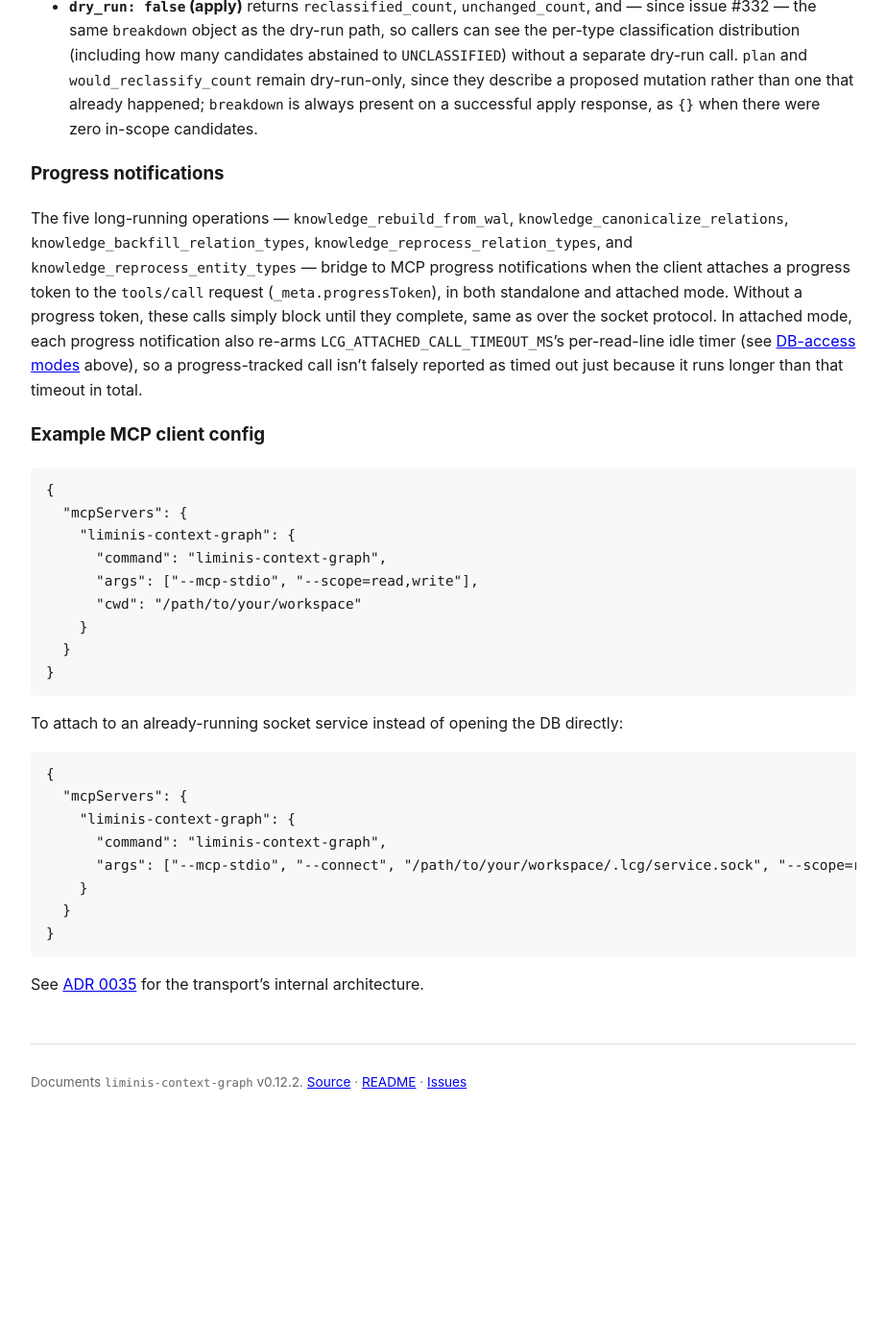
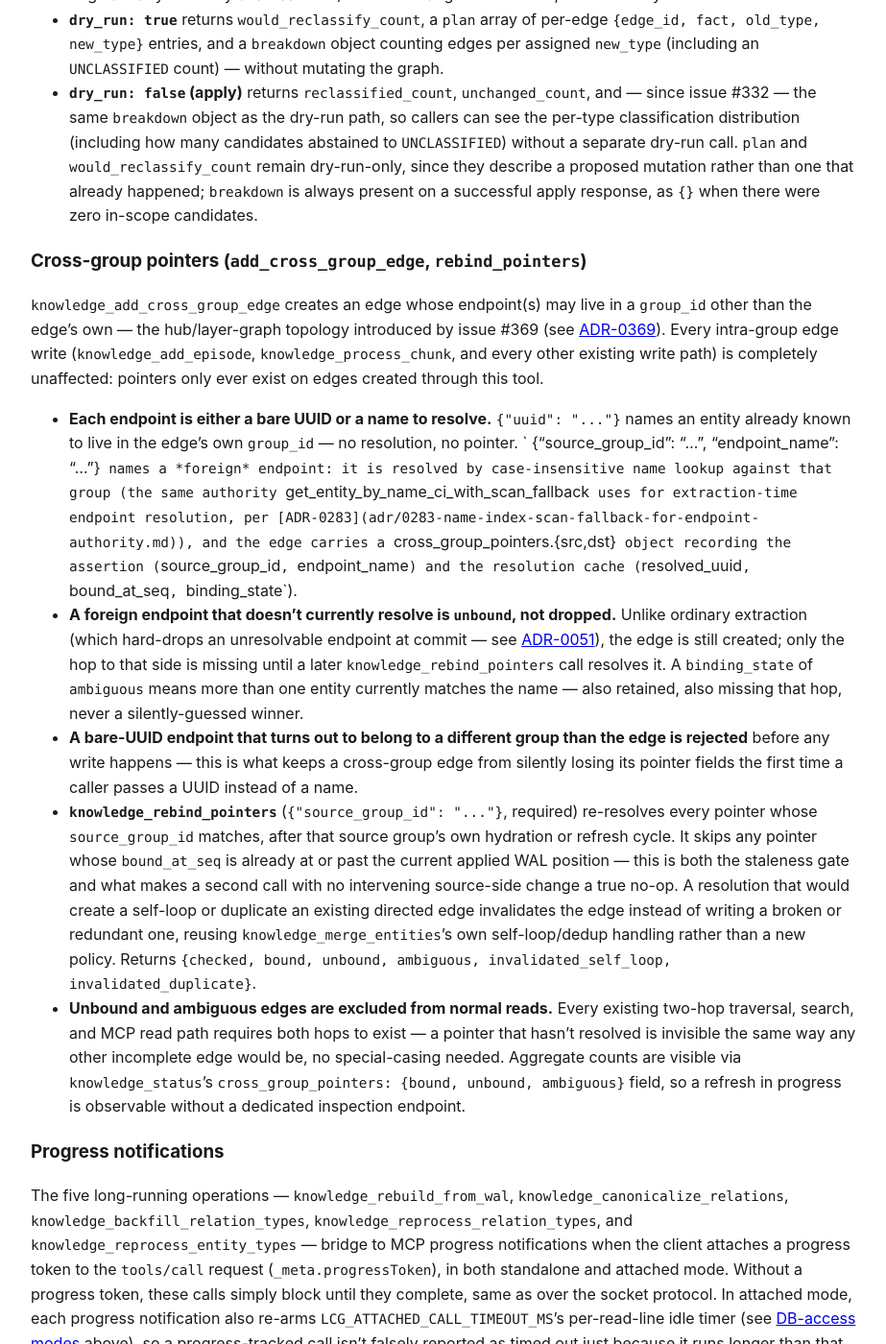
Before and after one commit to verveguy/liminis-context-graph, a Jekyll site: the page built from docs/ipc-mcp-reference.md, in a window 1280 px wide and 1400 px high, scrolled down 5564 px. Shown: the whole window at 96% size, without its empty margins (178-1101 px from the left). Built offline with Jekyll 4.4.1, drawn with Linux system fonts in a browser that asks for light colours; before the commit the page ends 6733 px from its top, so only the background shows below that; some of the changed text lies outside the part shown.

Commit message:
docs(adr): add ADR-0369 for resolvable cross-group pointers
Documents the cross_group_pointers attributes-JSON shape, the
bound/unbound/ambiguous tri-state and its independence from invalid_at,
why resolution reuses ADR-0283's authority, and the relationship to
ADR-0051 (commit-time drop exemption) and ADR-0368 (re-bind's dedup
scoping). Also documents knowledge_add_cross_group_edge and
knowledge_rebind_pointers in docs/ipc-mcp-reference.md and regenerates
docs/llms-full.txt.

```diff
--- a/docs/ipc-mcp-reference.md
+++ b/docs/ipc-mcp-reference.md
@@ -30,6 +30,7 @@ not exposed as an MCP tool.
 | Deletion | `knowledge_delete_episode`, `knowledge_delete_by_source`, `knowledge_delete_chunk_episode`, `knowledge_clear_all` |
 | Curation | `knowledge_merge_entities`, `knowledge_validate_corrections`, `knowledge_apply_corrections`, `knowledge_reprocess_entity_types` |
 | Relation typing | `knowledge_canonicalize_relations`, `knowledge_backfill_relation_types` (deprecated), `knowledge_reprocess_relation_types` |
+| Cross-group pointers | `knowledge_add_cross_group_edge`, `knowledge_rebind_pointers` |
 | WAL administration | `knowledge_dump_wal`, `knowledge_prepare_checkpoint`, `knowledge_rebuild_from_wal`, `knowledge_build_indices` |
 | Recovery / lifecycle | `knowledge_recover`, `knowledge_recover_full`, `knowledge_close` |
 
@@ -103,9 +104,9 @@ union of all active scopes.
 | Scope | Methods |
 |-------|---------|
 | `read` | `knowledge_status`, `knowledge_find_entities`, `knowledge_find_relationships`, `knowledge_get_episodes`, `knowledge_get_nodes_by_group`, `knowledge_get_edges_by_group`, `knowledge_get_edges_by_uuids`, `knowledge_search_passages`, `knowledge_list_entities`, `knowledge_list_relationships`, `knowledge_get_entity_neighbors`, `knowledge_get_entities_by_source`, `knowledge_rebuild_status`, `knowledge_validate_corrections` |
-| `write` | `knowledge_process_chunk`, `knowledge_add_episode`, `knowledge_delete_episode`, `knowledge_delete_by_source`, `knowledge_delete_chunk_episode`, `knowledge_clear_all`, `knowledge_apply_corrections`, `knowledge_merge_entities`, `knowledge_reprocess_entity_types`, `knowledge_canonicalize_relations`, `knowledge_backfill_relation_types`, `knowledge_reprocess_relation_types` |
+| `write` | `knowledge_process_chunk`, `knowledge_add_episode`, `knowledge_delete_episode`, `knowledge_delete_by_source`, `knowledge_delete_chunk_episode`, `knowledge_clear_all`, `knowledge_apply_corrections`, `knowledge_merge_entities`, `knowledge_reprocess_entity_types`, `knowledge_canonicalize_relations`, `knowledge_backfill_relation_types`, `knowledge_reprocess_relation_types`, `knowledge_add_cross_group_edge` |
 | `cypher` | `knowledge_query_cypher` |
-| `admin` | `knowledge_dump_wal`, `knowledge_prepare_checkpoint`, `knowledge_rebuild_from_wal`, `knowledge_recover`, `knowledge_recover_full`, `knowledge_close`, `knowledge_build_indices` |
+| `admin` | `knowledge_dump_wal`, `knowledge_prepare_checkpoint`, `knowledge_rebuild_from_wal`, `knowledge_recover`, `knowledge_recover_full`, `knowledge_close`, `knowledge_build_indices`, `knowledge_rebind_pointers` |
 | `all` | every scope above (default) |
 
 **`cypher` is a power scope, not bundled into anything else.** `knowledge_query_cypher` executes
@@ -218,6 +219,46 @@ genuine fact-based classification instead of lexical matching or pseudo-typing:
   they describe a proposed mutation rather than one that already happened; `breakdown` is always
   present on a successful apply response, as `{}` when there were zero in-scope candidates.
 
+### Cross-group pointers (`add_cross_group_edge`, `rebind_pointers`)
+
+`knowledge_add_cross_group_edge` creates an edge whose endpoint(s) may live in a `group_id`
+other than the edge's own — the hub/layer-graph topology introduced by issue #369 (see
+[ADR-0369](adr/0369-resolvable-cross-group-pointers.md)). Every intra-group edge write
+(`knowledge_add_episode`, `knowledge_process_chunk`, and every other existing write path) is
+completely unaffected: pointers only ever exist on edges created through this tool.
+
+- **Each endpoint is either a bare UUID or a name to resolve.** `{"uuid": "..."}` names an
+  entity already known to live in the edge's own `group_id` — no resolution, no pointer. `
+  {"source_group_id": "...", "endpoint_name": "..."}` names a *foreign* endpoint: it is resolved
+  by case-insensitive name lookup against that group (the same authority
+  `get_entity_by_name_ci_with_scan_fallback` uses for extraction-time endpoint resolution, per
+  [ADR-0283](adr/0283-name-index-scan-fallback-for-endpoint-authority.md)), and the edge carries
+  a `cross_group_pointers.{src,dst}` object recording the assertion (`source_group_id`,
+  `endpoint_name`) and the resolution cache (`resolved_uuid`, `bound_at_seq`, `binding_state`).
+- **A foreign endpoint that doesn't currently resolve is `unbound`, not dropped.** Unlike
+  ordinary extraction (which hard-drops an unresolvable endpoint at commit — see
+  [ADR-0051](adr/0051-edge-endpoint-salvage-and-deferred-drop.md)), the edge is still created;
+  only the hop to that side is missing until a later `knowledge_rebind_pointers` call resolves
+  it. A `binding_state` of `ambiguous` means more than one entity currently matches the name —
+  also retained, also missing that hop, never a silently-guessed winner.
+- **A bare-UUID endpoint that turns out to belong to a different group than the edge is
+  rejected** before any write happens — this is what keeps a cross-group edge from silently
+  losing its pointer fields the first time a caller passes a UUID instead of a name.
+- **`knowledge_rebind_pointers`** (`{"source_group_id": "..."}`, required) re-resolves every
+  pointer whose `source_group_id` matches, after that source group's own hydration or refresh
+  cycle. It skips any pointer whose `bound_at_seq` is already at or past the current applied WAL
+  position — this is both the staleness gate and what makes a second call with no intervening
+  source-side change a true no-op. A resolution that would create a self-loop or duplicate an
+  existing directed edge invalidates the edge instead of writing a broken or redundant one,
+  reusing `knowledge_merge_entities`'s own self-loop/dedup handling rather than a new policy.
+  Returns `{checked, bound, unbound, ambiguous, invalidated_self_loop, invalidated_duplicate}`.
+- **Unbound and ambiguous edges are excluded from normal reads.** Every existing two-hop
+  traversal, search, and MCP read path requires both hops to exist — a pointer that hasn't
+  resolved is invisible the same way any other incomplete edge would be, no special-casing
+  needed. Aggregate counts are visible via `knowledge_status`'s `cross_group_pointers: {bound,
+  unbound, ambiguous}` field, so a refresh in progress is observable without a dedicated
+  inspection endpoint.
+
 ### Progress notifications
 
 The five long-running operations — `knowledge_rebuild_from_wal`, `knowledge_canonicalize_relations`,
```
Also changed, not shown: other parts of docs/ipc-mcp-reference.md (+3 -3 lines), docs/adr/0369-resolvable-cross-group-pointers.md (added, +235 -0 lines), docs/adr/index.md (+1 -0 lines), docs/llms-full.txt (+48 -6 lines).
